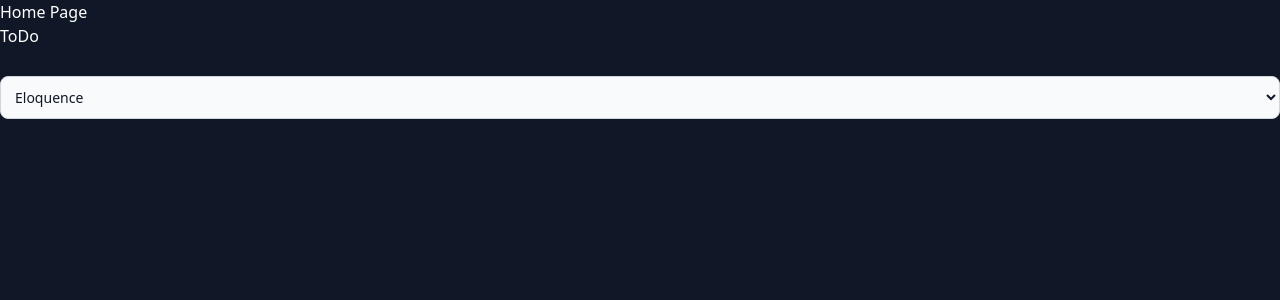
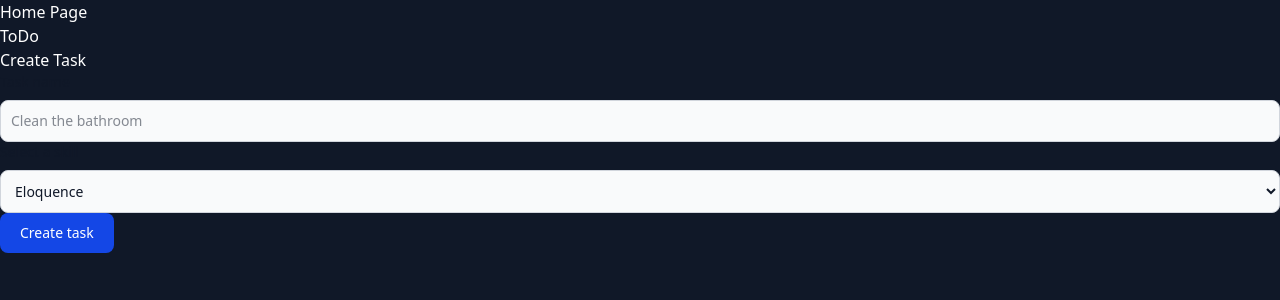
Before and after one commit to adrianespinoza1998/aesp-front-gamified-todo, a Next.js app: page /home in a window 1280 px wide. Shown: the top 300 px of the page. Built offline with nearby package versions, Linux system fonts and the light colour scheme.

Commit message:
Añadir componente CreateTask y su interfaz, y actualizar ToDo para gestionar tareas

```diff
--- /dev/null
+++ b/src/components/CreateTask/CreateTask.tsx
@@ -0,0 +1,45 @@
+import React, { ChangeEvent } from "react";
+import { CustomInput } from "../CustomInput";
+import { SkillSelector } from "../ToDo/components/SkillSelector";
+import { IOption } from "../ToDo/interfaces/IOption";
+import { CustomButton } from "../CustomButton";
+import { ITask } from "./interfaces/ITask";
+
+interface IProps {
+  task: ITask;
+  handleChangeName: (e: ChangeEvent<HTMLInputElement>, index: number) => void;
+  handleChangeSkill: (e: ChangeEvent<HTMLSelectElement>, index: number) => void;
+  options: IOption[];
+  index: number;
+  submitTask: (e: ChangeEvent<HTMLFormElement>) => void;
+}
+
+export const CreateTask = ({
+  task,
+  handleChangeName,
+  handleChangeSkill,
+  options,
+  index,
+  submitTask,
+}: IProps) => {
+  return (
+    <form onSubmit={submitTask}>
+      Create Task
+      <CustomInput
+        id={`task_name_${index}`}
+        label="Task name"
+        onChange={(e) => handleChangeName(e, index)}
+        placeholder="Clean the bathroom"
+        value={task.name}
+      />
+      <SkillSelector
+        id={`skill_selector_${index}`}
+        label="Select a skill"
+        onChange={(e) => handleChangeSkill(e, index)}
+        options={options}
+        selectValue={task.skill}
+      />
+      <CustomButton label="Create task" type="submit" />
+    </form>
+  );
+};
--- /dev/null
+++ b/src/components/CreateTask/interfaces/ITask.ts
@@ -0,0 +1,6 @@
+import { TSkill } from "@/components/ToDo/types/TSkill";
+
+export interface ITask {
+  name: string;
+  skill: TSkill;
+}
--- a/src/components/ToDo/ToDo.tsx
+++ b/src/components/ToDo/ToDo.tsx
@@ -1,59 +1,99 @@
 "use client";
 
 import React, { ChangeEvent, useState } from "react";
-import { SkillSelector } from "./components/SkillSelector";
 import { IOption } from "./interfaces/IOption";
+import { ITask } from "../CreateTask/interfaces/ITask";
+import { CreateTask } from "../CreateTask/CreateTask";
+import { TSkill } from "./types/TSkill";
 
 export const ToDo = () => {
-  const [selectedSkill, setSelectedSkill] = useState("");
-
-  const handleChange = (e: ChangeEvent<HTMLSelectElement>) => {
-    setSelectedSkill(e.target.value);
-  };
-
   const options: IOption[] = [
     {
       key: "1",
-      value: "ELQ",
+      value: "Eloquence",
       label: "Eloquence",
     },
     {
       key: "2",
-      value: "STR",
+      value: "Strength",
       label: "Strength",
     },
     {
       key: "3",
-      value: "INT",
+      value: "Intelligence",
       label: "Intelligence",
     },
     {
       key: "4",
-      value: "AGI",
+      value: "AAgility",
       label: "Agility",
     },
     {
       key: "5",
-      value: "SPD",
+      value: "Speed",
       label: "Speed",
     },
     {
       key: "6",
-      value: "ENG",
+      value: "Engineering",
       label: "Engineering",
     },
   ];
 
+  const [tasks, setTasks] = useState<ITask[]>([
+    {
+      name: "",
+      skill: "Agility",
+    },
+  ]);
+
+  const handleChangeName = (
+    e: ChangeEvent<HTMLInputElement>,
+    index: number
+  ) => {
+    const newTasks = [...tasks];
+    newTasks[index].name = e.target.value;
+    setTasks(newTasks);
+  };
+
+  const handleChangeSkill = (
+    e: ChangeEvent<HTMLSelectElement>,
+    index: number
+  ) => {
+    const newTasks = [...tasks];
+    newTasks[index].skill = e.target.value as TSkill;
+    setTasks(newTasks);
+  };
+
+  const submit = (e: ChangeEvent<HTMLFormElement>) => {
+    e.preventDefault();
+
+    console.log("Task submitted");
+    console.log(tasks);
+
+    setTasks([
+      ...tasks,
+      {
+        name: "",
+        skill: "Agility",
+      },
+    ]);
+  };
+
   return (
     <div>
       ToDo
-      <SkillSelector
-        id="skill_selector"
-        label="Select a skill"
-        selectValue={selectedSkill}
-        onChange={handleChange}
-        options={options}
-      />
+      {tasks.map((task, idx) => (
+        <CreateTask
+          index={idx}
+          options={options}
+          task={task}
+          key={`create_task_${idx}`}
+          handleChangeName={handleChangeName}
+          handleChangeSkill={handleChangeSkill}
+          submitTask={submit}
+        />
+      ))}
     </div>
   );
 };
--- a/src/components/ToDo/interfaces/IOption.ts
+++ b/src/components/ToDo/interfaces/IOption.ts
@@ -1,6 +1,8 @@
+import { TSkill } from "../types/TSkill";
+
 export interface IOption {
   key: string;
   value: string;
-  label: string;
+  label: TSkill;
   selected?: boolean;
 }
--- /dev/null
+++ b/src/components/ToDo/types/TSkill.ts
@@ -0,0 +1,7 @@
+export type TSkill =
+  | "Eloquence"
+  | "Strength"
+  | "Intelligence"
+  | "Agility"
+  | "Speed"
+  | "Engineering";
--- a/src/components/index.ts
+++ b/src/components/index.ts
@@ -1,3 +1,4 @@
 export { CustomInput } from "./CustomInput";
 export { CustomButton } from "./CustomButton";
 export { ToDo } from "./ToDo/ToDo";
+export { CreateTask } from "./CreateTask/CreateTask";
```
